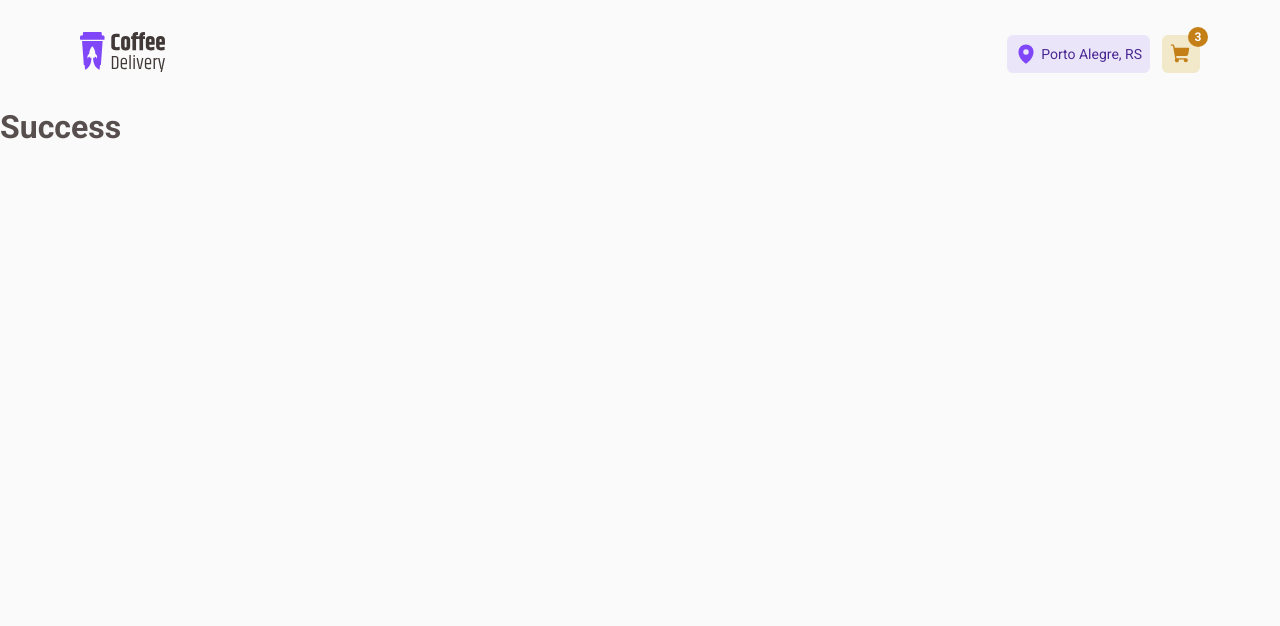
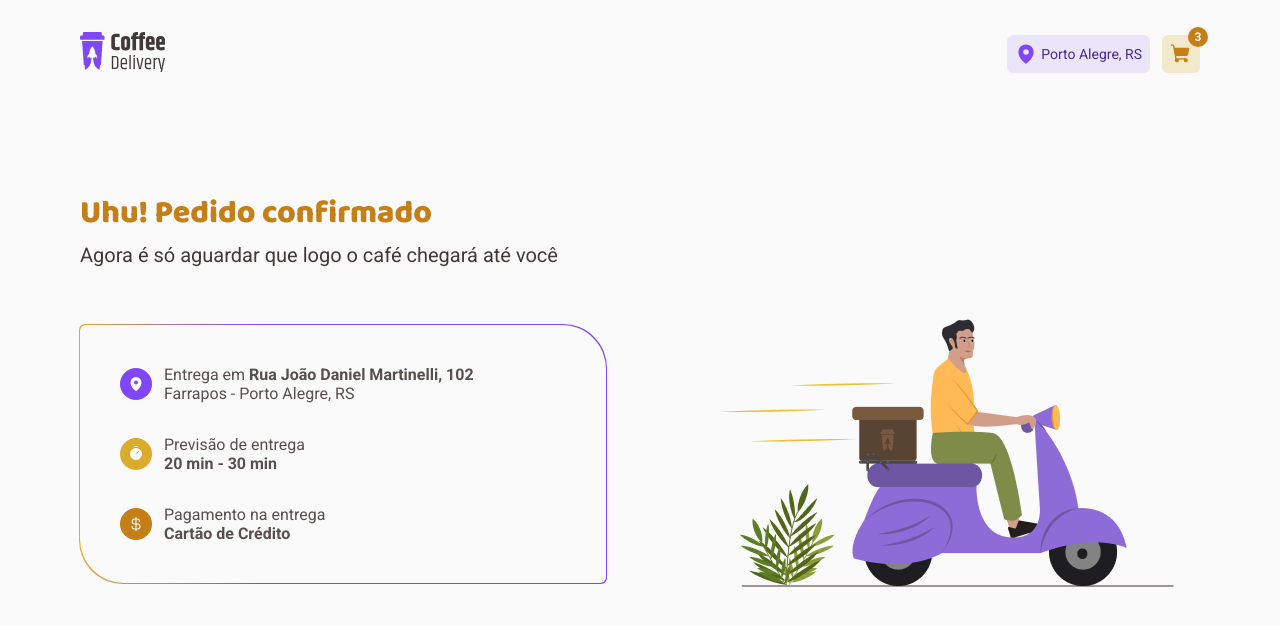
Before and after one commit to arthur3r/02-coffee-delivery, a React (Vite) app: page /success in a window 1280 px wide. Shown: the top 626 px of the page. Built offline with nearby package versions, Linux system fonts and the light colour scheme.

Commit message:
feat: add page success

```diff
--- a/src/pages/Success/index.tsx
+++ b/src/pages/Success/index.tsx
@@ -1,7 +1,56 @@
+import { CurrencyDollar, MapPin, Timer } from 'phosphor-react'
+import { CircleInfo } from '../../components/CircleInfo'
+import illustrationImg from '../../assets/illustration.png'
+import {
+  OrderInfo,
+  SuccessContainer,
+  SuccessContent,
+  SuccessHeader,
+} from './styles'
+
 export function Success() {
   return (
-    <div>
-      <h1>Success</h1>
-    </div>
+    <SuccessContainer>
+      <SuccessHeader>
+        <h1>Uhu! Pedido confirmado</h1>
+        <p>Agora é só aguardar que logo o café chegará até você</p>
+      </SuccessHeader>
+      <SuccessContent>
+        <OrderInfo>
+          <CircleInfo
+            icon={MapPin}
+            variant="purple"
+            text={
+              <p>
+                Entrega em <span>Rua João Daniel Martinelli, 102</span> <br />
+                Farrapos - Porto Alegre, RS
+              </p>
+            }
+          />
+
+          <CircleInfo
+            icon={Timer}
+            variant="yellow"
+            text={
+              <p>
+                Previsão de entrega <br /> <span>20 min - 30 min</span>
+              </p>
+            }
+          />
+
+          <CircleInfo
+            icon={CurrencyDollar}
+            variant="yellow-dark"
+            text={
+              <p>
+                Pagamento na entrega <br /> <span>Cartão de Crédito</span>
+              </p>
+            }
+          />
+        </OrderInfo>
+
+        <img src={illustrationImg} alt="" />
+      </SuccessContent>
+    </SuccessContainer>
   )
 }
--- a/src/pages/Success/styles.ts
+++ b/src/pages/Success/styles.ts
@@ -0,0 +1,63 @@
+import styled from 'styled-components'
+
+export const SuccessContainer = styled.div`
+  max-width: 70rem;
+  margin: 5rem auto;
+`
+
+export const SuccessHeader = styled.header`
+  margin-bottom: 2.5rem;
+
+  > h1 {
+    font-family: 'Baloo 2', sans-serif;
+    font-size: 2rem;
+    font-weight: 800;
+    color: ${({ theme }) => theme['yellow-dark']};
+    margin-bottom: 0.25rem;
+  }
+
+  > p {
+    font-size: 1.25rem;
+    color: ${({ theme }) => theme['base-subtitle']};
+  }
+`
+
+export const SuccessContent = styled.div`
+  display: flex;
+  align-items: center;
+  justify-content: space-between;
+  gap: 6.38rem;
+`
+
+export const OrderInfo = styled.div`
+  width: 100%;
+  padding: 2.5rem;
+  background: ${({ theme }) => theme.background};
+  display: flex;
+  flex-direction: column;
+  gap: 2rem;
+
+  position: relative;
+  border-top-left-radius: 6px;
+  border-top-right-radius: 44px;
+  border-bottom-left-radius: 44px;
+  border-bottom-right-radius: 6px;
+
+  &::before {
+    content: '';
+    background: linear-gradient(
+      90deg,
+      rgba(219, 172, 44, 1) 0%,
+      rgba(128, 71, 248, 1) 35%
+    );
+    position: absolute;
+    inset: 0;
+    z-index: -1;
+    margin: -1px;
+
+    border-top-left-radius: 6px;
+    border-top-right-radius: 44px;
+    border-bottom-left-radius: 44px;
+    border-bottom-right-radius: 6px;
+  }
+`
```
Also changed, not shown: src/assets/illustration.png (added).
